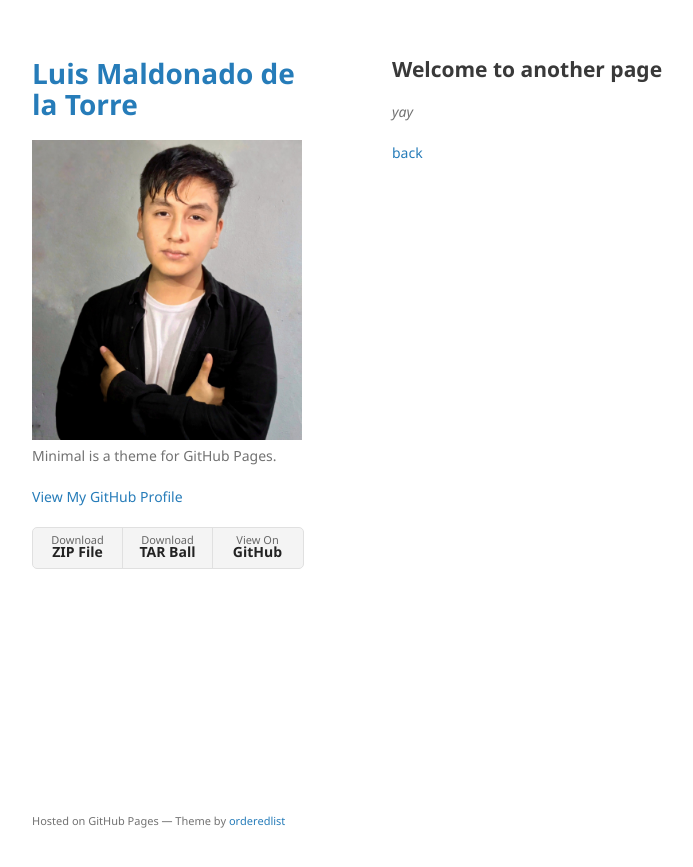
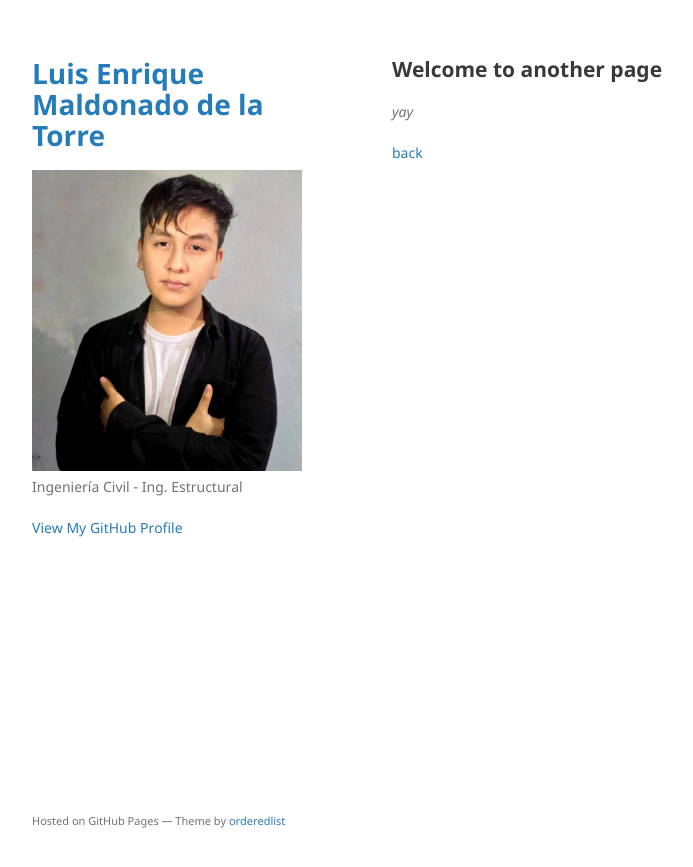
Before and after one commit to LuisMaldonado-py/LuisMaldonado-py.github.io, a Jekyll site: the page built from another-page.md, in a window 1280 px wide. Shown: the top 867 px of the page, without its empty margins (178-871 px from the left). Built offline with Jekyll 4.4.1, drawn with Linux system fonts in a browser that asks for light colours; our own code applies the rules of GitHub Pages for plain Markdown files.

Commit message:
Update _config.yml

```diff
--- a/_config.yml
+++ b/_config.yml
@@ -1,6 +1,6 @@
-title: Luis Maldonado de la Torre
+title: Luis Enrique Maldonado de la Torre
 logo: /assets/img/logo.jpeg
-description: Minimal is a theme for GitHub Pages.
-show_downloads: true
+description: Ingeniería Civil - Ing. Estructural
+show_downloads: false
 google_analytics:
 theme: jekyll-theme-minimal
```
